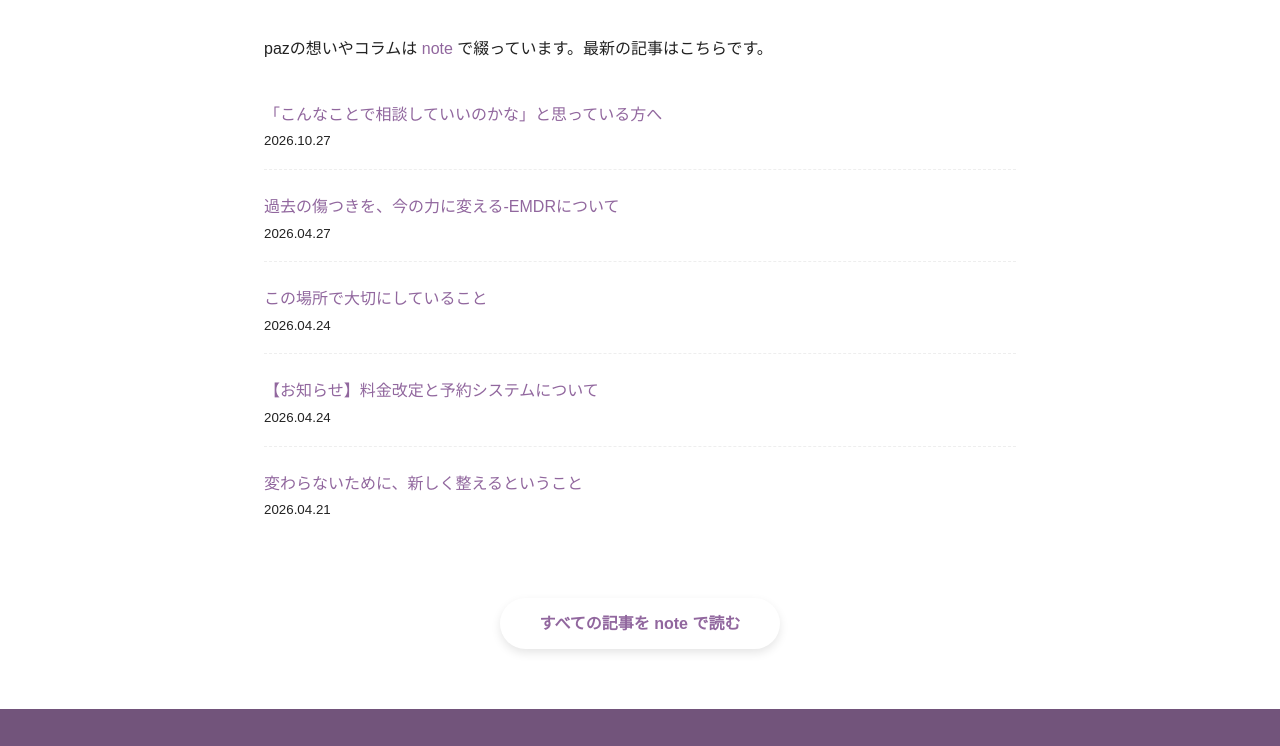
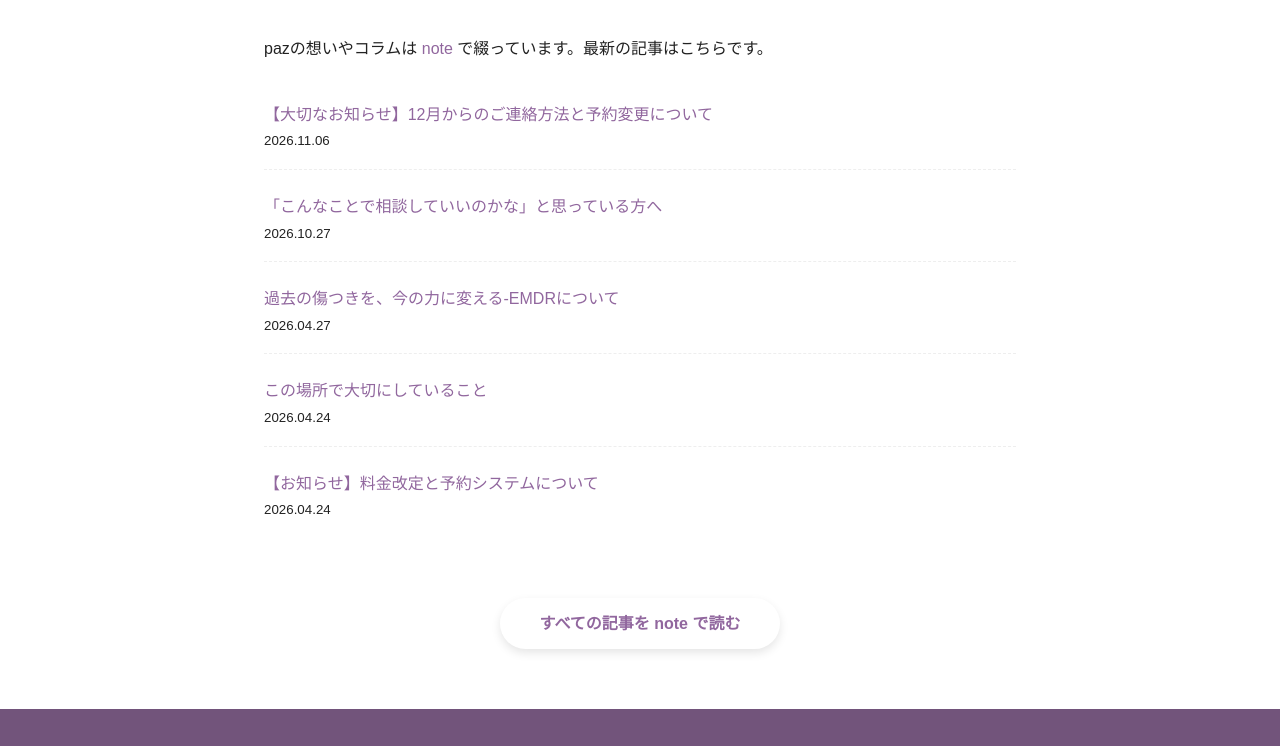
Before and after one commit to counselingspacepaz-gif/paz-site, a Jekyll site: the page built from blog/index.html, in a window 1280 px wide and 900 px high, scrolled down 293 px, cut to the strip 154-900 px from the top of the window. Built offline with Jekyll 4.4.1, drawn with Linux system fonts in a browser that asks for light colours; some web fonts are replaced.

Commit message:
Update note RSS

```diff
--- a/_data/note.yml
+++ b/_data/note.yml
@@ -27,8 +27,16 @@ rss:
       +@id: UA-48687000-1
       +@engine: GoogleAnalytics
     language: ja
-    lastBuildDate: Fri, 06 Nov 2026 14:20:20 +0900
+    lastBuildDate: Fri, 06 Nov 2026 22:47:29 +0900
     item:
+      - title: 【大切なお知らせ】12月からのご連絡方法と予約変更について
+        media:thumbnail: https://assets.st-note.com/production/uploads/images/332872147/rectangle_large_type_2_061f258053216b1a27a222e92df808c3.png?width=800
+        description: <p name="b5b6e70b-d685-43e4-b466-d20dbbe44459" id="b5b6e70b-d685-43e4-b466-d20dbbe44459">いつもCounseling Space pazをご利用いただき、ありがとうございます。</p><p name="08ac6fa7-73d1-4051-8516-6931af32439d" id="08ac6fa7-73d1-4051-8516-6931af32439d">このたび、2026年12月より、ご連絡方法と予約変更・キャンセルに関するルールを一部変更することになりました。</p><br/><a href='https://note.com/noted_pipit7032/n/nf9a0188d92fe'>続きをみる</a>
+        note:creatorImage: https://assets.st-note.com/production/uploads/images/268885294/profile_d98c0326d491a41d1a5f129ac7688cff.png?fit=bounds&format=jpeg&quality=85&width=330
+        note:creatorName: Counseling Space paz
+        pubDate: Fri, 06 Nov 2026 16:00:46 +0900
+        link: https://note.com/noted_pipit7032/n/nf9a0188d92fe
+        guid: https://note.com/noted_pipit7032/n/nf9a0188d92fe
       - title: 「こんなことで相談していいのかな」と思っている方へ
         media:thumbnail: https://assets.st-note.com/production/uploads/images/328706884/rectangle_large_type_2_28b668ab3c6ac8fd242a8027984cf2da.png?width=800
         description: <h2 name="002ca471-463b-4f7c-8138-7e078b3e2af2" id="002ca471-463b-4f7c-8138-7e078b3e2af2">相談する前に、自分で引いてしまう線</h2><p name="37d57a5a-2907-4e57-88d4-17036e73dbb1" id="37d57a5a-2907-4e57-88d4-17036e73dbb1">カウンセリングを考えたとき、先に自分の中で線を引いてしまうことはないでしょうか。</p><br/><a href='https://note.com/noted_pipit7032/n/n22a396835d81'>続きをみる</a>
```
